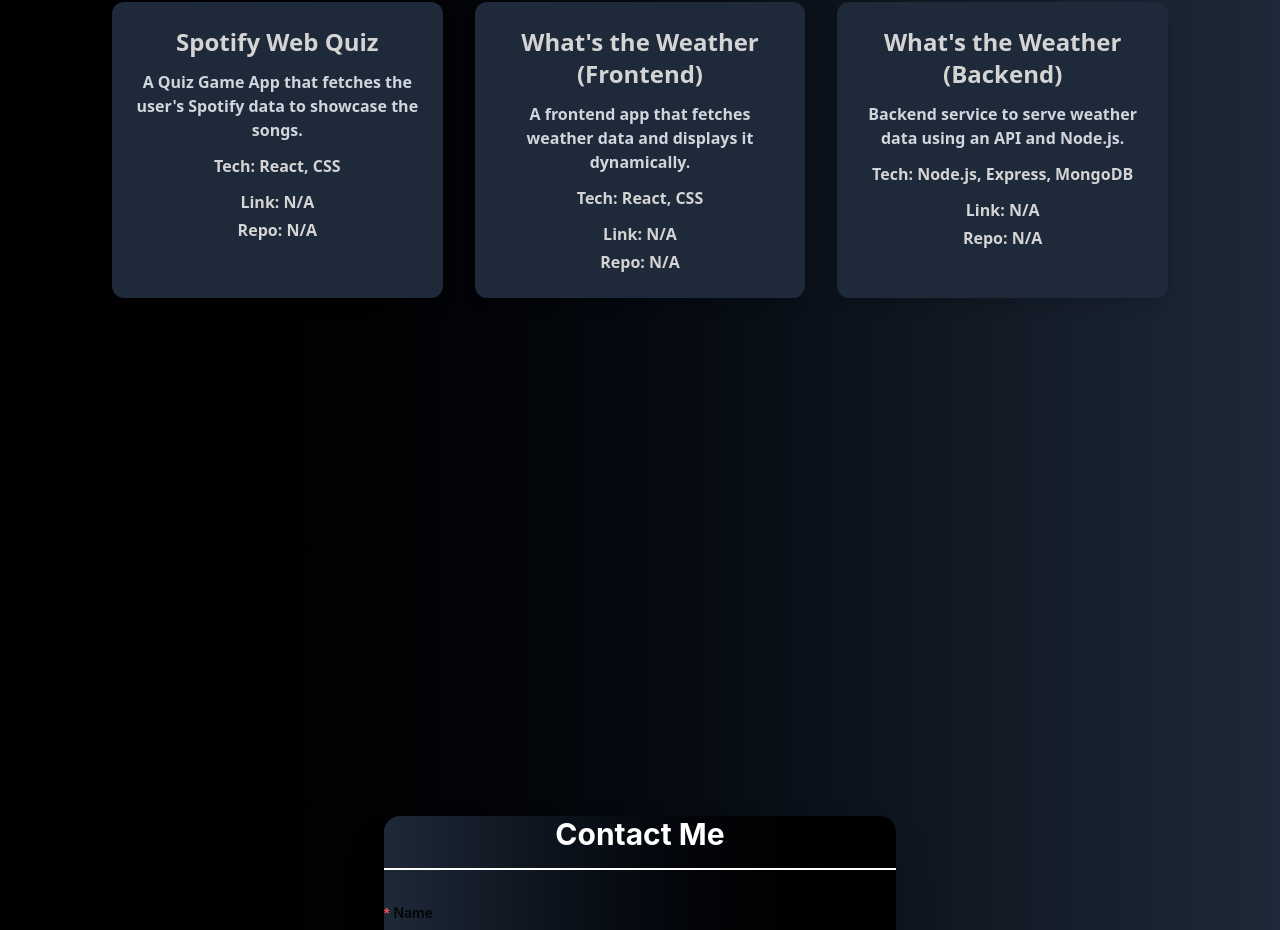
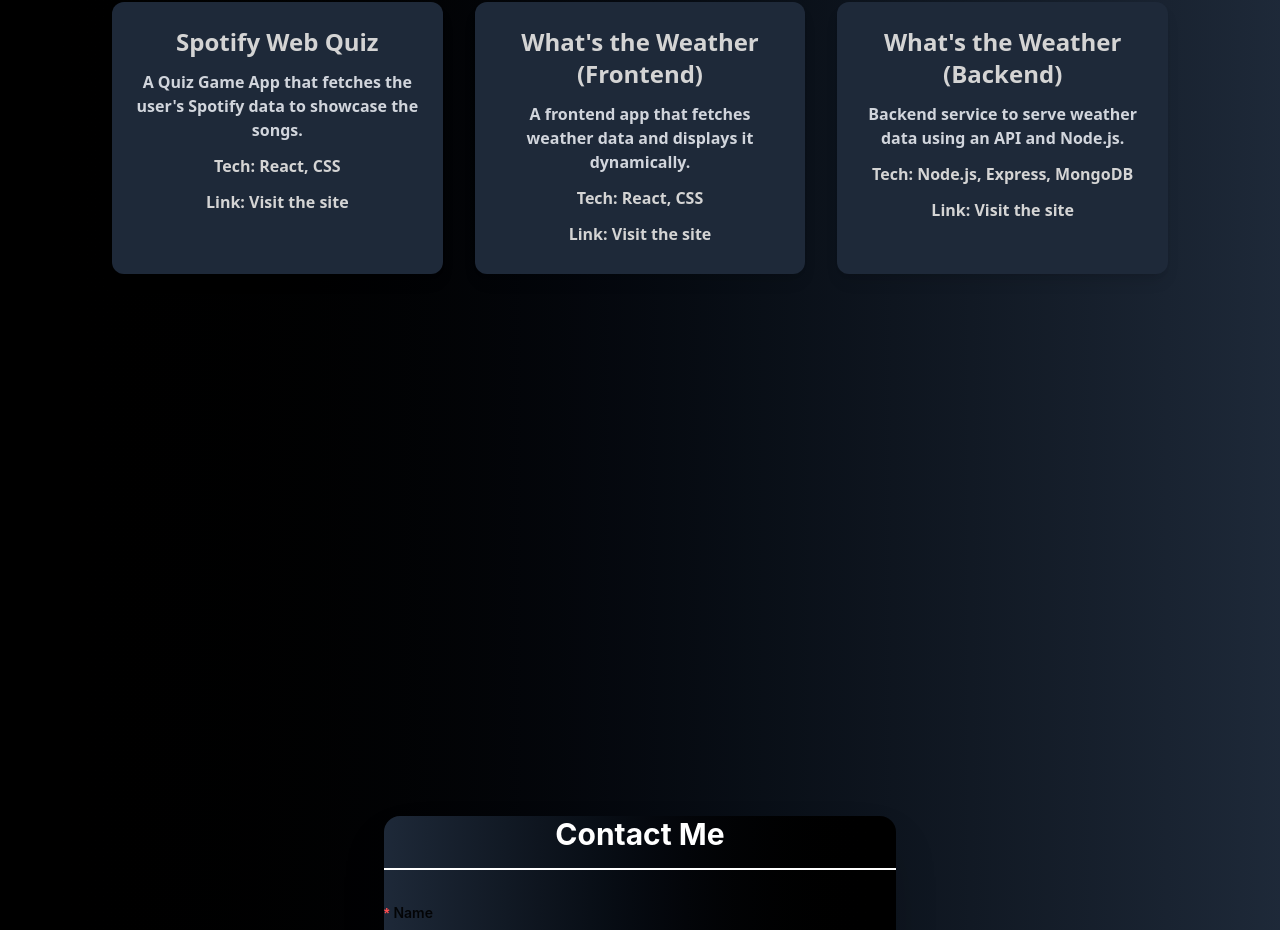
Before and after one commit to ElijahSWilliams/PortfolioSite, a React (Vite) app: page / in a window 1280 px wide. Shown: the part 1740-2670 px from the top of the page. Built offline with nearby package versions, Linux system fonts and the light colour scheme.

Commit message:
Added SongQuiz Link

```diff
--- a/src/Projects/Projects.jsx
+++ b/src/Projects/Projects.jsx
@@ -6,8 +6,8 @@
     Description:
       "A Quiz Game App that fetches the user's Spotify data to showcase the songs.",
     Tech: ["React", "CSS"],
-    Link: "N/A",
-    Repo: ["N/A"],
+    Link: "https://elijahswilliams.github.io/SongQUIZ/",
+    Repo: ["https://github.com/ElijahSWilliams/SongQUIZ"],
   },
   {
     Title: "What's the Weather (Frontend)",
@@ -43,15 +43,14 @@
             <h2 className="text-2xl font-semibold mb-3">{project.Title}</h2>
             <p className="mb-3 text-gray-300">{project.Description}</p>
             <p className="mb-3">
-              <span className="font-semibold">Tech:</span>{" "}
+              <span className="font-semibold">Tech: </span>{" "}
               {project.Tech.join(", ")}
             </p>
             <p className="mb-1">
-              <span className="font-semibold">Link:</span> {project.Link}
-            </p>
-            <p>
-              <span className="font-semibold">Repo:</span>{" "}
-              {project.Repo.join(", ")}
+              <span className="font-semibold">Link: </span>
+              <a href={project.Link} target="_blank">
+                Visit the site
+              </a>
             </p>
           </div>
         ))}
```
